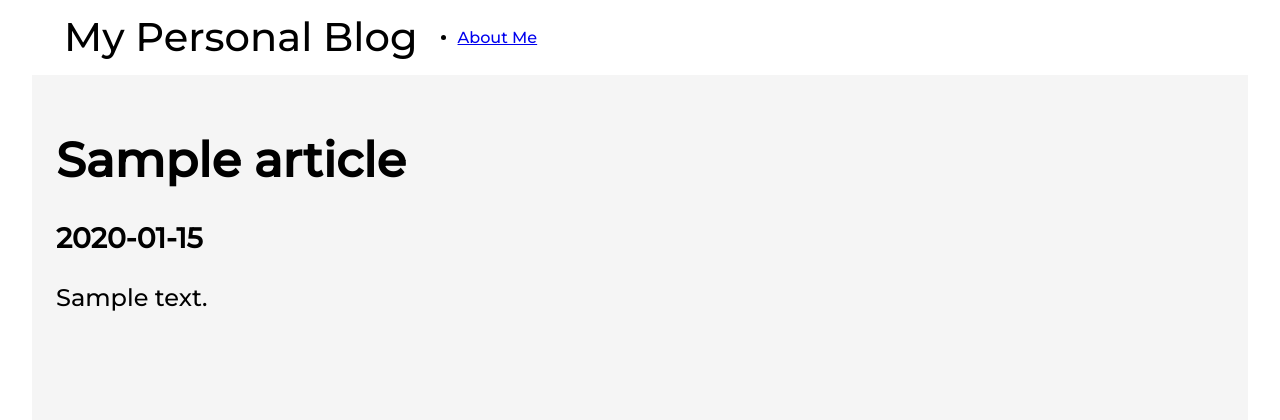
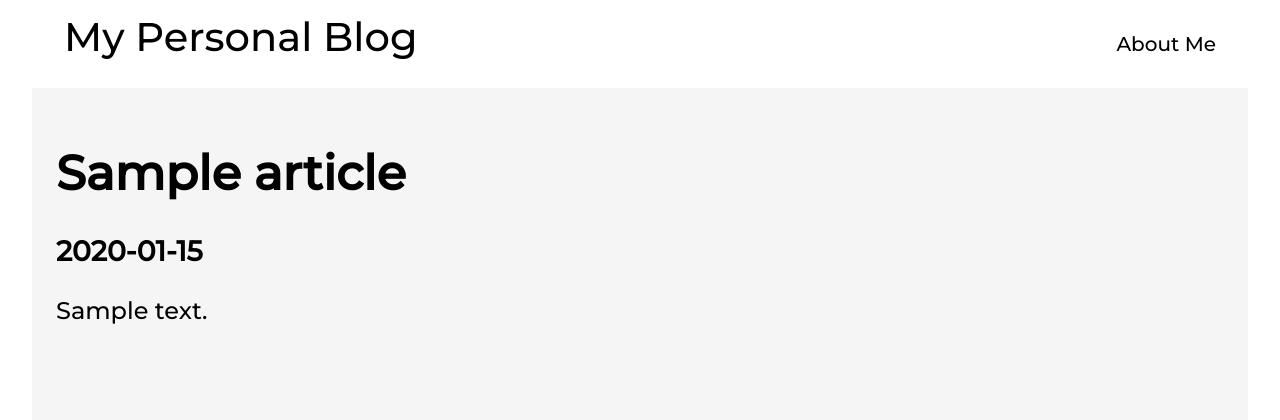
Before and after one commit to BlackstarDamien/my-personal-blog, a Django app: template blog/templates/article.html in a window 1280 px wide. Shown: the top 420 px of the page. Before the commit the page ends 311 px from the top, so only its background shows below. Run offline with Django 3.2, Linux system fonts and the light colour scheme; the template is opened without the code that fills it: most values are stand-ins (such as "Sample title", 1, 10 or a date in 2020).

Commit message:
Style navbar

```diff
--- a/blog/static/styles.css
+++ b/blog/static/styles.css
@@ -12,7 +12,19 @@ body {
 
 .navbar {
     display: flex;
+    place-content: space-between;
     padding: 0.75rem 2rem;
+}
+
+.nav-tabs {
+    display: flex;
+    list-style: none;
+    font-size: 1.25rem;
+}
+
+.nav-tabs a {
+    text-decoration: none;
+    color: black;
 }
 
 .blog-title {
```
